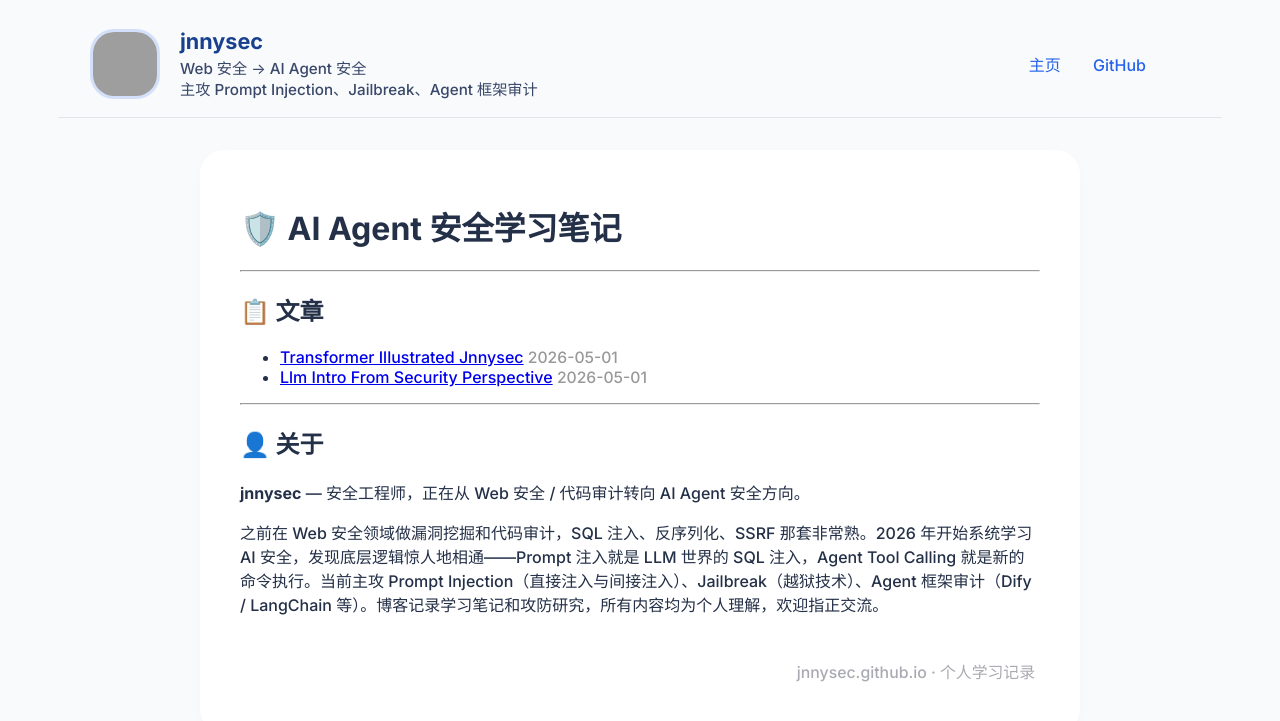
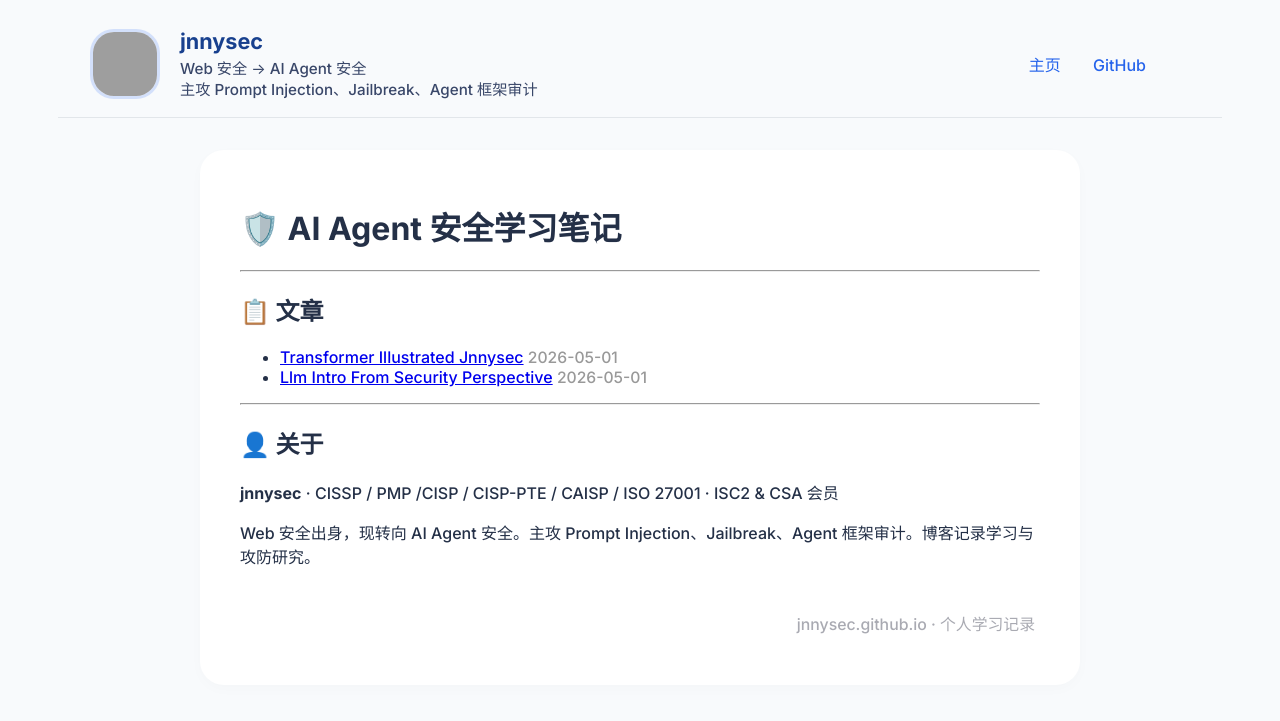
Before and after one commit to jnnysec/jnnysec.github.io, a Jekyll site: the page built from index.md, in a window 1280 px wide. Shown: the top 721 px of the page. Built offline with Jekyll 4.4.1, drawn with Linux system fonts in a browser that asks for light colours; grey boxes are pictures that could not be loaded.

Commit message:
Update index.md

```diff
--- a/index.md
+++ b/index.md
@@ -25,6 +25,6 @@ title: AI Agent 安全学习笔记
 
 ## 👤 关于
 
-**jnnysec** — 安全工程师，正在从 Web 安全 / 代码审计转向 AI Agent 安全方向。
+**jnnysec** · CISSP / PMP /CISP / CISP-PTE / CAISP / ISO 27001 · ISC2 & CSA 会员
 
-之前在 Web 安全领域做漏洞挖掘和代码审计，SQL 注入、反序列化、SSRF 那套非常熟。2026 年开始系统学习 AI 安全，发现底层逻辑惊人地相通——Prompt 注入就是 LLM 世界的 SQL 注入，Agent Tool Calling 就是新的命令执行。当前主攻 Prompt Injection（直接注入与间接注入）、Jailbreak（越狱技术）、Agent 框架审计（Dify / LangChain 等）。博客记录学习笔记和攻防研究，所有内容均为个人理解，欢迎指正交流。
+Web 安全出身，现转向 AI Agent 安全。主攻 Prompt Injection、Jailbreak、Agent 框架审计。博客记录学习与攻防研究。
```
